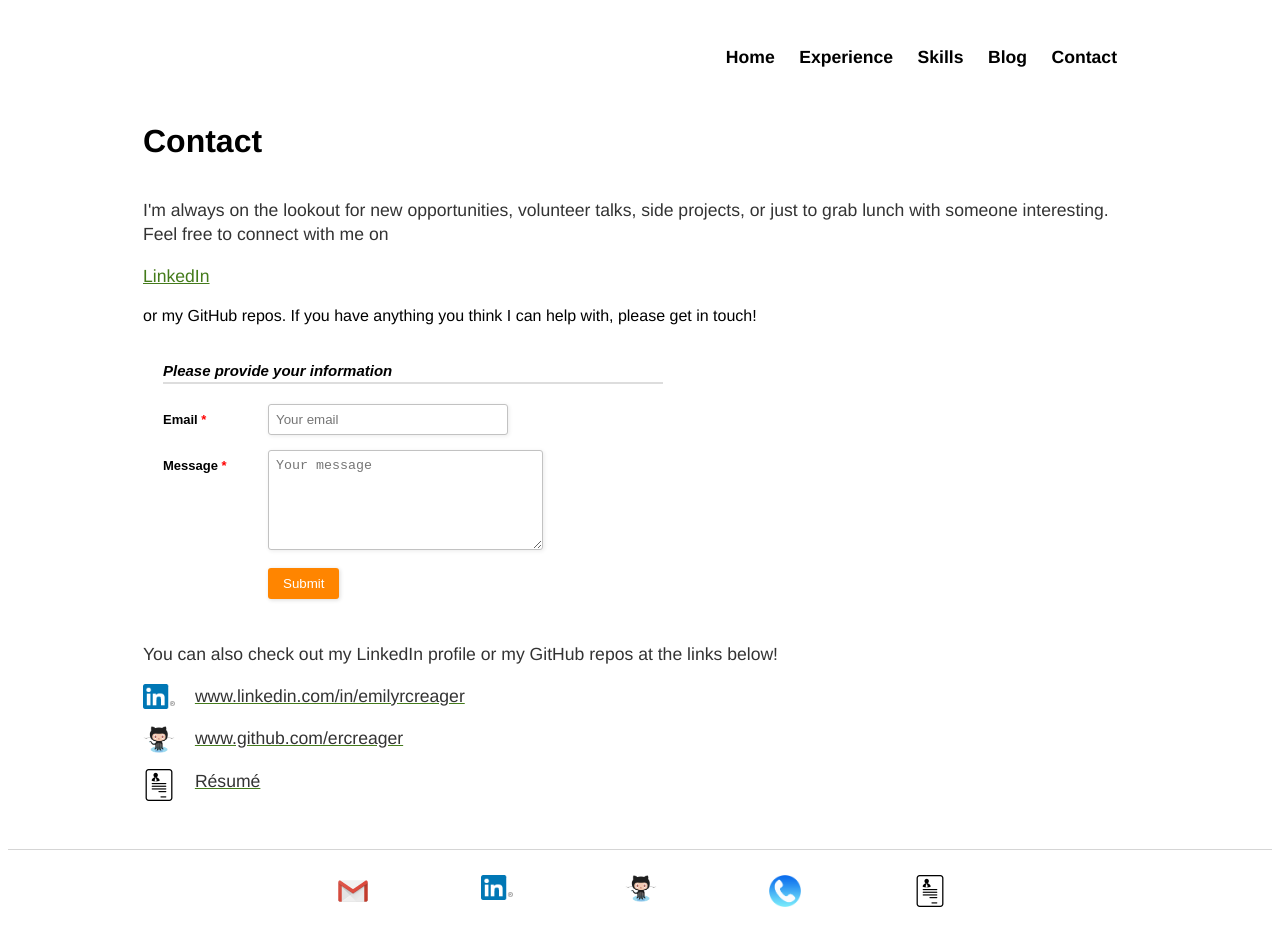
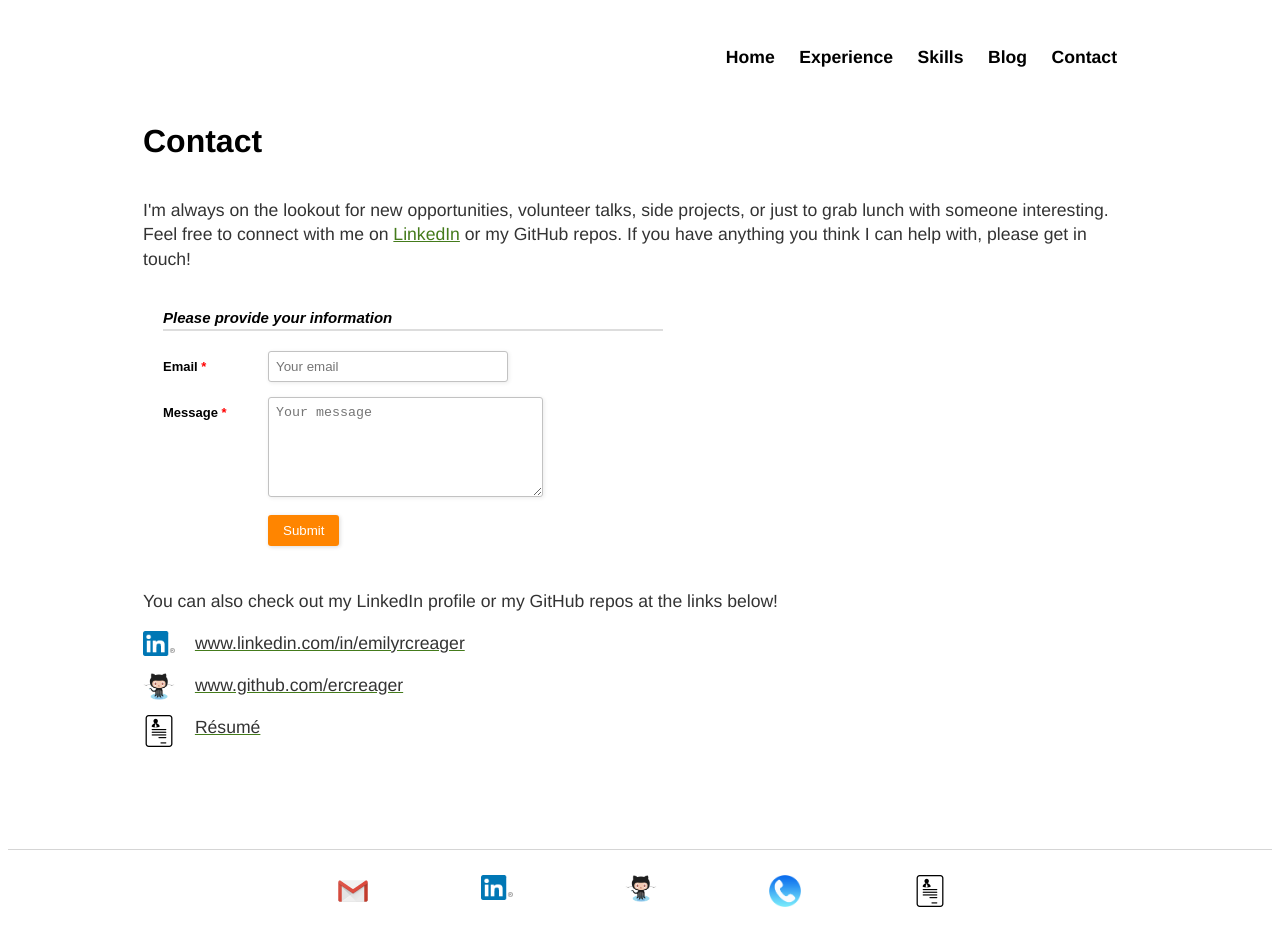
Before and after one commit to ercreager/ercreager.github.io, a Jekyll site: the page built from contact/index.html, in a window 1280 px wide. Built offline with Jekyll 4.4.1, drawn with Linux system fonts in a browser that asks for light colours.

```diff
--- a/contact/index.html
+++ b/contact/index.html
@@ -5,7 +5,7 @@ title: Contact
 <div>
 
 	<h1>Contact</h1>
-	<p>I'm always on the lookout for new opportunities, volunteer talks, side projects, or just to grab lunch with someone interesting. Feel free to connect with me on <a href="https://www.linkedin.com/in/emilyrcreager" target="_blank"><p>LinkedIn</p></a> or my GitHub repos. If you have anything you think I can help with, please get in touch!</p>
+	<p>I'm always on the lookout for new opportunities, volunteer talks, side projects, or just to grab lunch with someone interesting. Feel free to connect with me on <a href="https://www.linkedin.com/in/emilyrcreager" target="_blank">LinkedIn</a> or my GitHub repos. If you have anything you think I can help with, please get in touch!</p>
 
 	<div class="form-style-2">
 	<div class="form-style-2-heading">Please provide your information</div>
```
